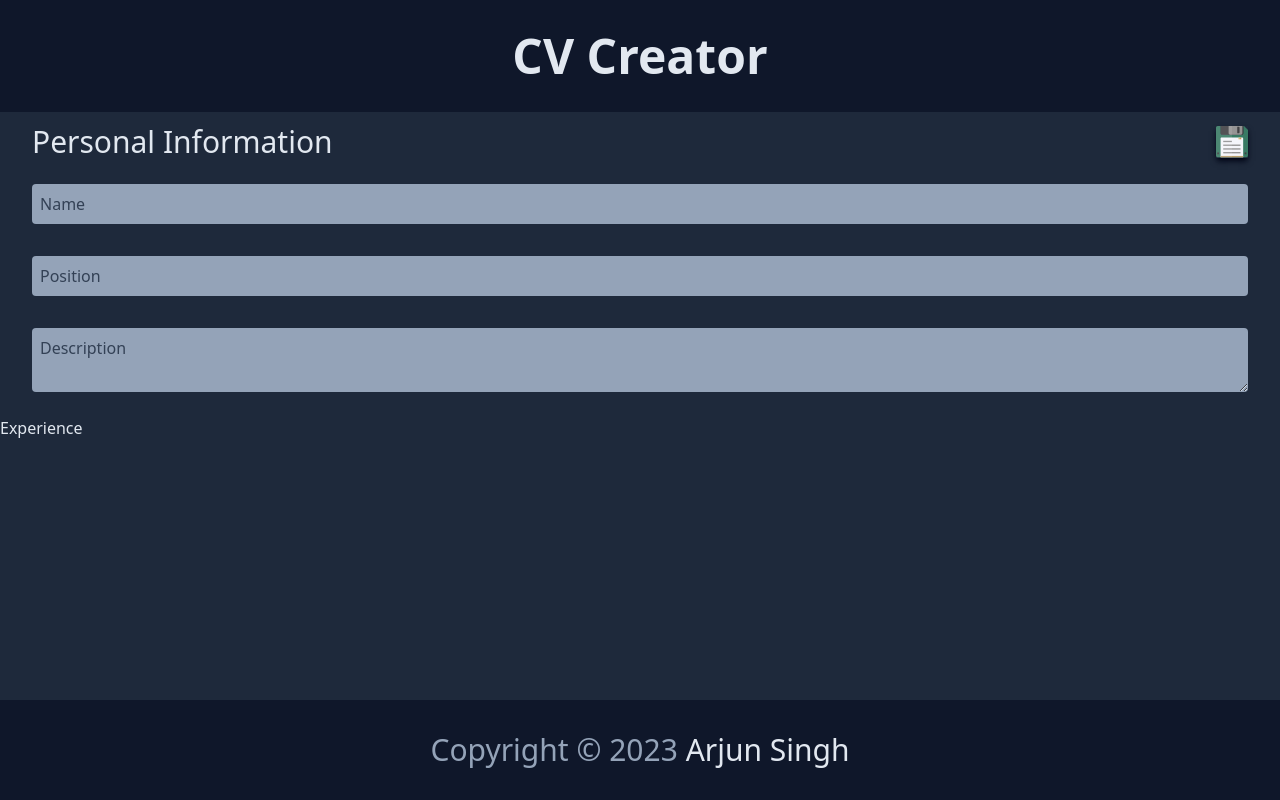
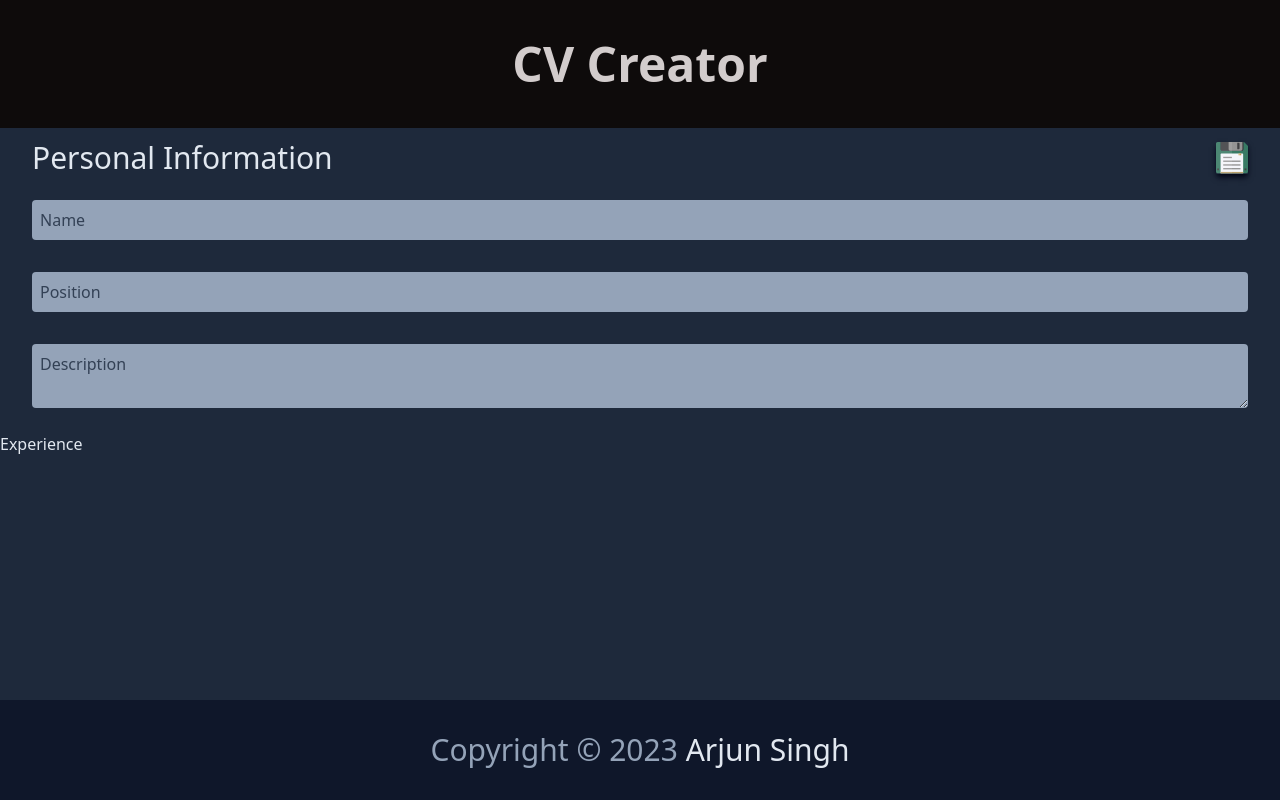
Before and after one commit to dotarjun/CV-Project-React, a React (Create React App) app: page / in a window 1280 px wide. Built offline with nearby package versions, Linux system fonts and the light colour scheme.

Commit message:
💄 style(header.jsx): update header styles to use new design system classes

```diff
--- a/src/Components/header.jsx
+++ b/src/Components/header.jsx
@@ -2,7 +2,8 @@ import React from 'react';
 
 export default function Header() {
   return (
-    <header className="bg-slate-900 py-8 text-5xl text-center font-bold">
+    <header className=" bg-neutral-focus w-screen py-10 text-5xl text-center text-neutral-content  font-bold">
+      {/* bg-slate-900 py-8 text-5xl text-center font-bold */}
       <h1>CV Creator</h1>
     </header>
   );
```
